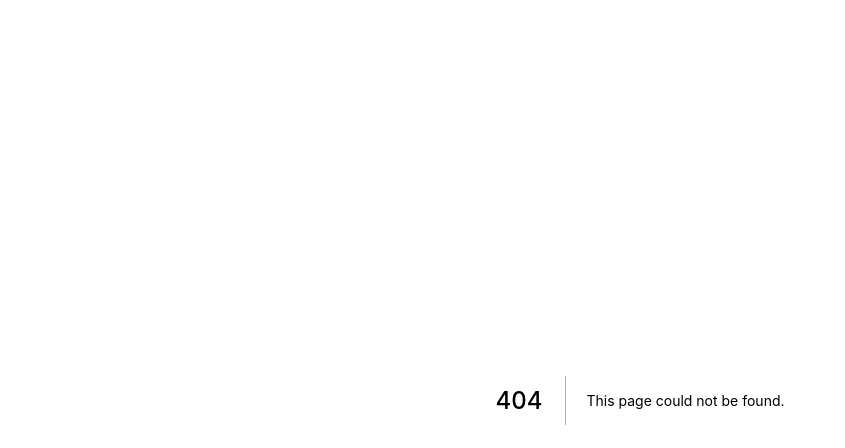
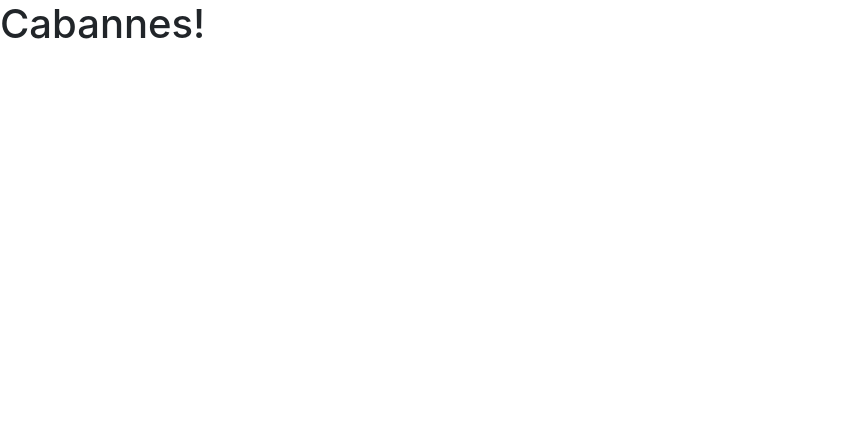
Before and after one commit to SLAF-Team/The-Cabane-Project, a Next.js app: page /cabannes in a window 1280 px wide. Before the commit this address had no page. Shown: the top 448 px of the page, without its empty margins (0-845 px from the left). Built offline with nearby package versions, Linux system fonts and the light colour scheme.

Commit message:
pages added

```diff
--- /dev/null
+++ b/pages/cabannes/index.js
@@ -0,0 +1,14 @@
+import Link from 'next/link'
+
+const Cabannes = () => {
+
+
+
+  return (
+    <div>
+      <h1>Cabannes!</h1>
+    </div>
+  )
+}
+
+export default Cabannes
```
Also changed, not shown: pages/cabannes/[id].js (added, +14 -0 lines), pages/users/index.js (added, +14 -0 lines), .babelrc (added), .eslintrc.json, 2 other files (tests, documents, lock files or other folders).
